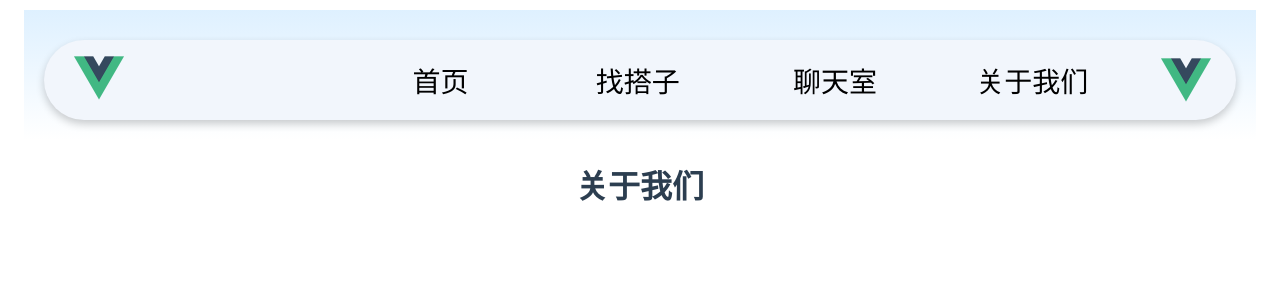
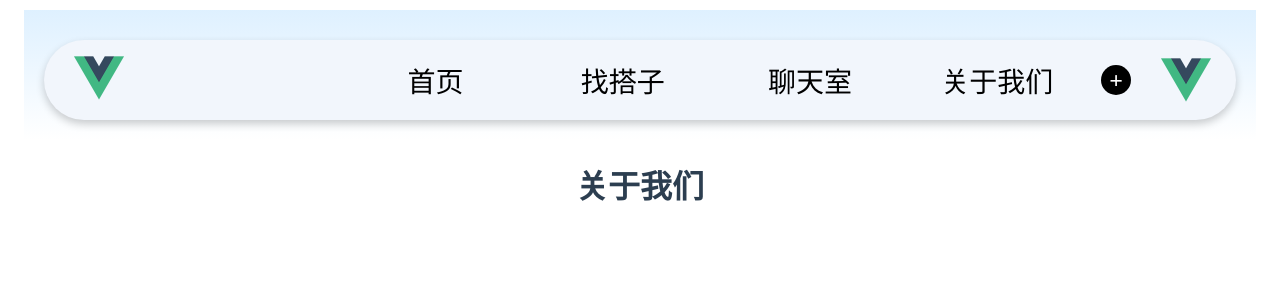
Before and after one commit to ki-create802/Partner_Web, a Vue app in the folder new1201/: page /AboutUsPage in a window 1280 px wide. Shown: the top 300 px of the page. Built offline with nearby package versions, Linux system fonts and the light colour scheme.

Commit message:
新建创建房间NewRoomPage页

```diff
--- a/new1201/src/components/GuideBar.vue
+++ b/new1201/src/components/GuideBar.vue
@@ -11,6 +11,9 @@
             <button @click="toFindPage">找搭子</button>
             <button @click="toChatPage">聊天室</button>
             <button @click="toAboutUsPage">关于我们</button>
+            <div class="newARoom">
+              <button @click="toNewRoomPage" title="新建房间">+</button>
+            </div>
             <div class="userInfo" @mouseenter="showOptions = true" @mouseleave="showOptions = false">
               <img :src="LogoImage" class="userImg" />
               <OptionsOfGuideBar v-if="showOptions" />
@@ -59,6 +62,9 @@
       },
       toAboutUsPage() {
         router.push("AboutUsPage");
+      },
+      toNewRoomPage() {
+        router.push("NewRoomPage");
       },
     }
   }
@@ -119,4 +125,28 @@
   .sayhi {
     font-size: 100%;
   }
+
+  .newARoom {
+    display: flex;
+    align-items: center;
+    justify-content: center;
+
+  }
+
+  .newARoom button {
+    color: white; /* 调整按钮颜色 */
+    font-size: 24px; /* 调整字体大小 */
+    background-color: #000000;
+    font-weight:bolder;
+    height: 30px; /* 调整高度 */
+    width: 30px; /* 调整宽度 */
+    border-radius: 50%;
+    display: flex;
+    align-items: center;
+    justify-content: center;
+    margin-left: 10px; /* 调整间距 */
+  }
+  .newARoom button:hover {
+    background-color: #0000009c;
+  }
   </style>
--- /dev/null
+++ b/new1201/src/page/NewRoomPage.vue
@@ -0,0 +1,14 @@
+<template>
+    <GuideBar />
+    <h1>新建房间</h1>
+</template>
+
+<script>
+import GuideBar from '../components/GuideBar.vue';
+export default{
+    name:'NewRoomPage',
+    components:{
+        GuideBar,
+    }
+}
+</script>
--- a/new1201/src/router/index.js
+++ b/new1201/src/router/index.js
@@ -8,6 +8,7 @@ import FindPage from '../page/FindPage.vue';
 import ChatPage from '../page/ChatPage.vue';
 import PersonalPage from '../page/PersonalPage.vue';
 import AboutUsPage from '@/page/AboutUsPage.vue';
+import NewRoomPage from '@/page/NewRoomPage.vue';
 import ForgotPWPage from '@/page/ForgotPWPage.vue';
 
 const routes = [
@@ -44,6 +45,12 @@ const routes = [
     path: '/PersonalPage',
     name: 'PersonalPage',
     component: PersonalPage,
+    meta: { requiresAuth: true } // 需要认证
+  },
+  {
+    path: '/NewRoomPage',
+    name: 'NewRoomPage',
+    component: NewRoomPage,
     meta: { requiresAuth: true } // 需要认证
   },
   {
```
